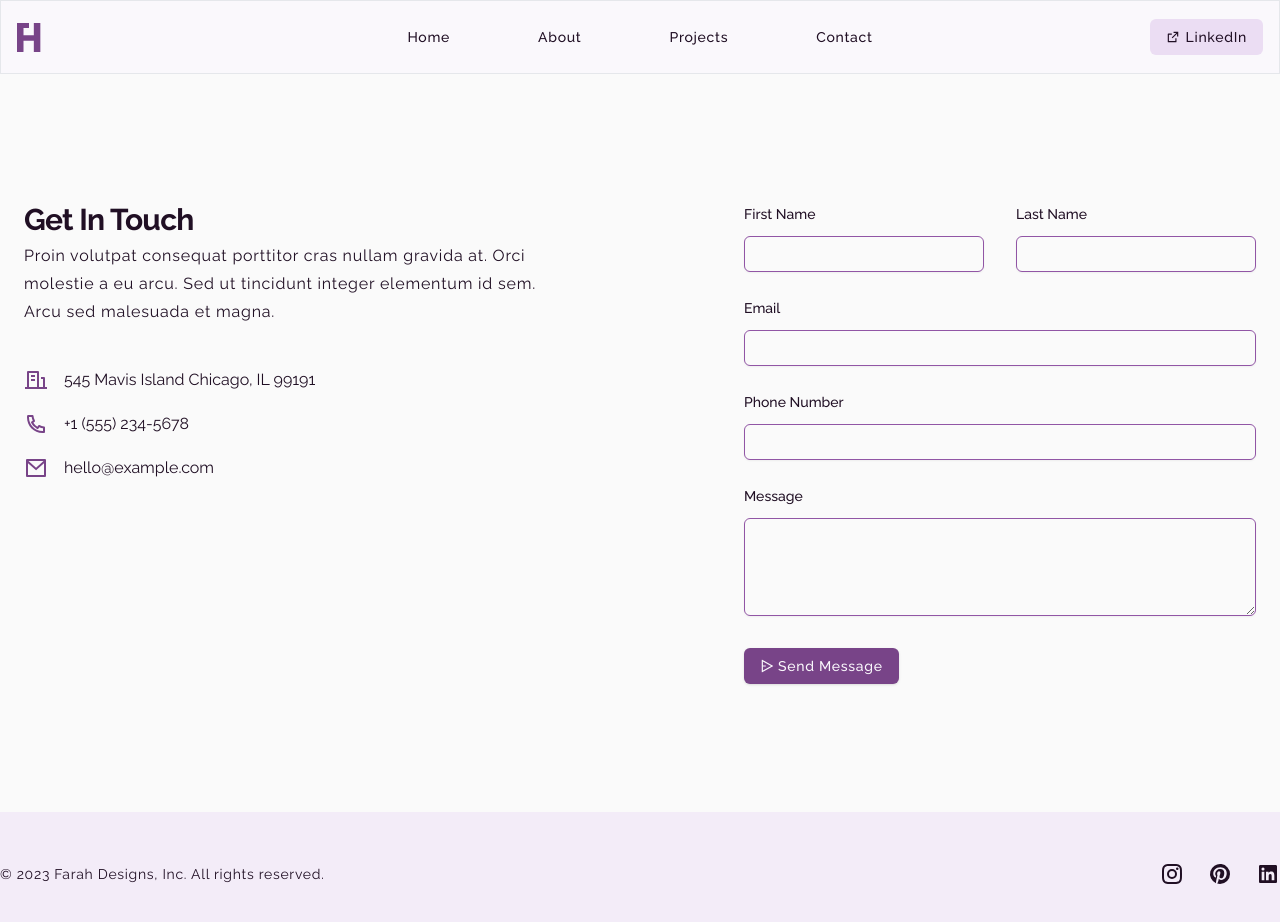
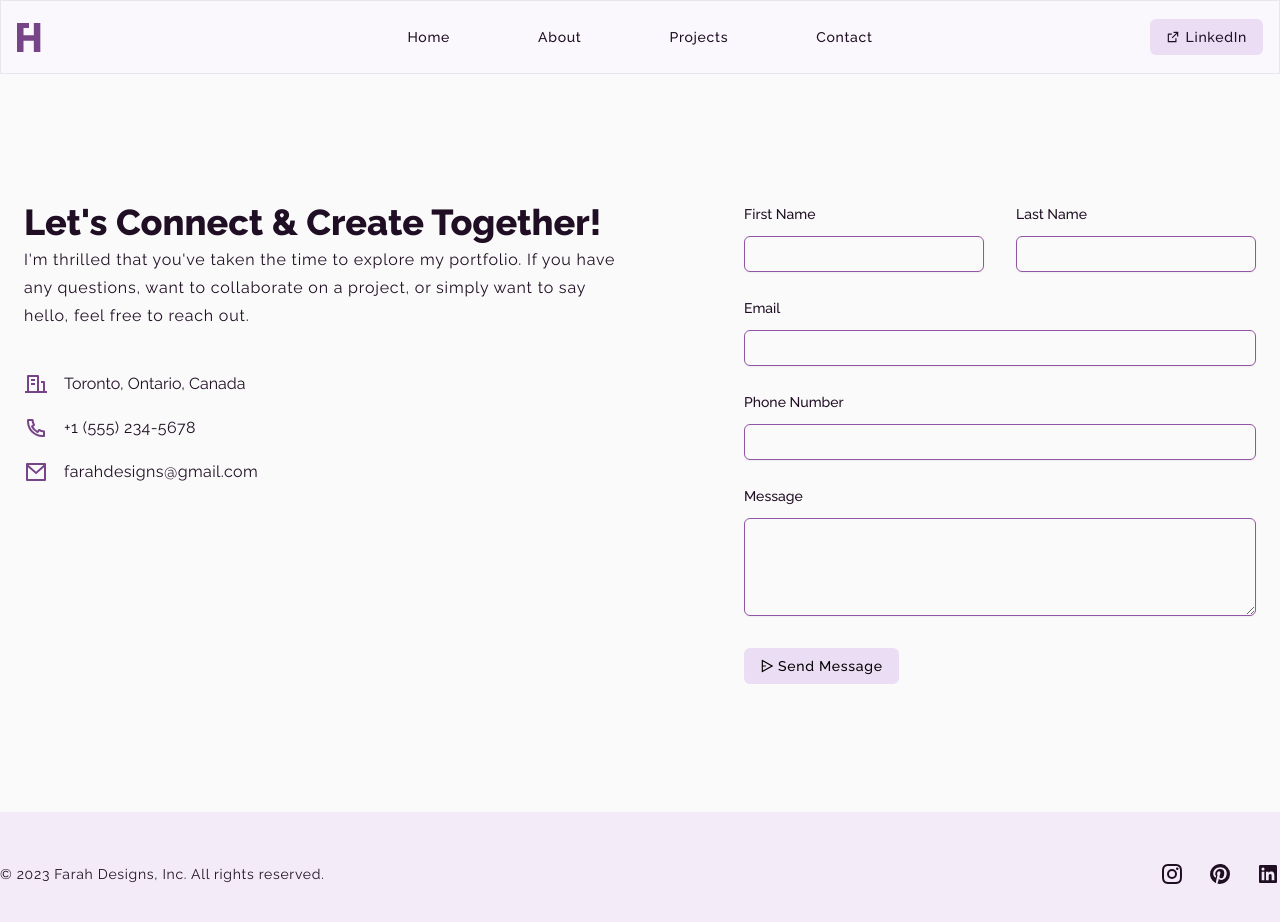
Before and after one commit to Justin-Bento/farah-hakimpour, a Next.js app: page /contact in a window 1280 px wide. Shown: the top 922 px of the page. Built offline with nearby package versions, Linux system fonts and the light colour scheme.

Commit message:
removed placeholder contact for her page

```diff
--- a/src/pages/contact.tsx
+++ b/src/pages/contact.tsx
@@ -13,14 +13,12 @@ export default function Contact() {
       <section className="relative p-6 lg:py-32 isolate">
         <div className="grid items-center grid-cols-1 gap-8 lg:items-start lg:container lg:mx-auto lg:grid-cols-2">
           <div className="relative ">
-            <div className="mx-auto lg:mx-0 lg:max-w-lg">
-              <h2 className="mb-1 text-3xl font-bold tracking-tight capitalize scroll-m-20">
-                Get in touch
+            <div className="mx-auto lg:mx-0 lg:max-w-2xl">
+              <h2 className="mb-1 text-4xl font-extrabold tracking-normal capitalize scroll-m-20">
+                Let&#39;s Connect & Create Together!
               </h2>
               <p className="leading-7 tracking-wider">
-                Proin volutpat consequat porttitor cras nullam gravida at. Orci
-                molestie a eu arcu. Sed ut tincidunt integer elementum id sem.
-                Arcu sed malesuada et magna.
+              I&#39;m thrilled that you&#39;ve taken the time to explore my portfolio. If you have any questions, want to collaborate on a project, or simply want to say hello, feel free to reach out.
               </p>
               <dl className="mt-10 space-y-4 text-base leading-7 text-primary-960">
                 <div className="flex gap-x-4">
@@ -31,7 +29,7 @@ export default function Contact() {
                       aria-hidden="true"
                     />
                   </dt>
-                  <dd>545 Mavis Island Chicago, IL 99191</dd>
+                  <dd>Toronto, Ontario, Canada</dd>
                 </div>
                 <div className="flex gap-x-4">
                   <dt className="flex-none">
@@ -43,7 +41,7 @@ export default function Contact() {
                   </dt>
                   <dd>
                     <a
-                      className="hover:text-primary-900"
+                      className="tracking-wide hover:text-primary-900"
                       href="tel:+1 (555) 234-5678"
                     >
                       +1 (555) 234-5678
@@ -60,10 +58,10 @@ export default function Contact() {
                   </dt>
                   <dd>
                     <a
-                      className="hover:text-primary-900"
+                      className="tracking-wide hover:text-primary-900"
                       href="mailto:hello@example.com"
                     >
-                      hello@example.com
+                      farahdesigns@gmail.com
                     </a>
                   </dd>
                 </div>
@@ -173,7 +171,7 @@ function MyContactForm() {
           </div>
         </div>
         <div className="mt-8 lg:justify-start">
-          <Button className="flex items-center justify-end gap-1 capitalize" aria-label="send-contact">
+          <Button className="flex items-center justify-end gap-1 capitalize" aria-label="send-contact" variant="secondary">
             <RiSendPlane2Line />
             Send message
           </Button>
```
